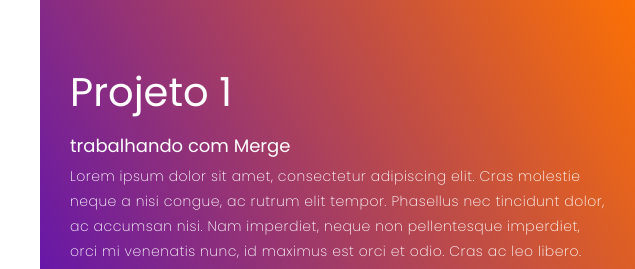
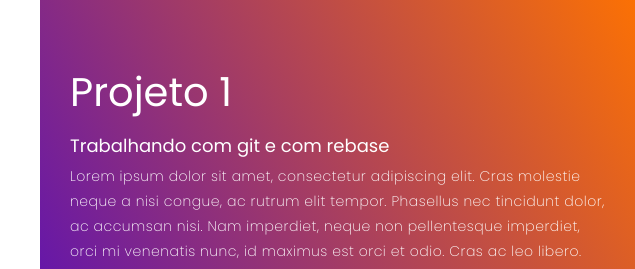
Before and after one commit to Jonhy-Willy/Projeto_PaginaWeb_Startse_, a plain HTML site: page index.html in a window 1280 px wide. Shown: the part 1200-1469 px from the top of the page, 0-635 px from the left. Drawn offline with Linux system fonts and the light colour scheme; a web font is replaced by a local one.

Commit message:
update project 1 description to rebase

```diff
--- a/index.html
+++ b/index.html
@@ -30,7 +30,7 @@
             <div class="project-item"></span>
                 <div class="project-info">
                     <h1>Projeto 1</h1>
-                    <h2>trabalhando com Merge</h2>
+                    <h2>Trabalhando com git e com rebase</h2>
                     <p>Lorem ipsum dolor sit amet, consectetur adipiscing elit. Cras molestie neque a nisi congue, ac
                         rutrum elit tempor. Phasellus nec tincidunt dolor, ac accumsan nisi. Nam imperdiet, neque non
                         pellentesque imperdiet, orci mi venenatis nunc, id maximus est orci et odio. Cras ac leo libero.
```
